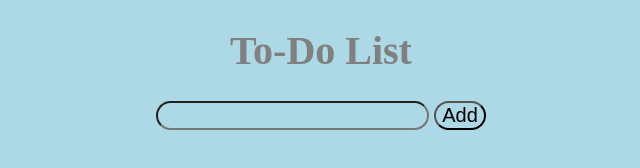
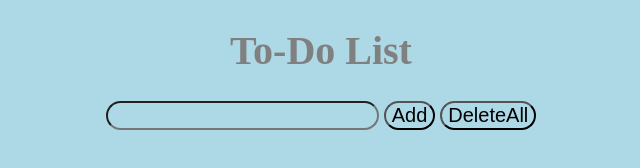
Before and after one commit to hamzabinkhalid221/JAVA, a plain HTML site: page Index.html in a window 1280 px wide. Shown: the whole page, without its empty margins (319-959 px from the left). Drawn offline with Linux system fonts and the light colour scheme.

Commit message:
Update Index.html

```diff
--- a/Index.html
+++ b/Index.html
@@ -11,6 +11,7 @@
    <h1>To-Do List</h1>
    <input type="text" id="task">
    <button onclick="addTask()">Add</button>
+   <button onclick="deleteAll()">DeleteAll</button>
    <ul id="taskList">
 
    </ul>
```
